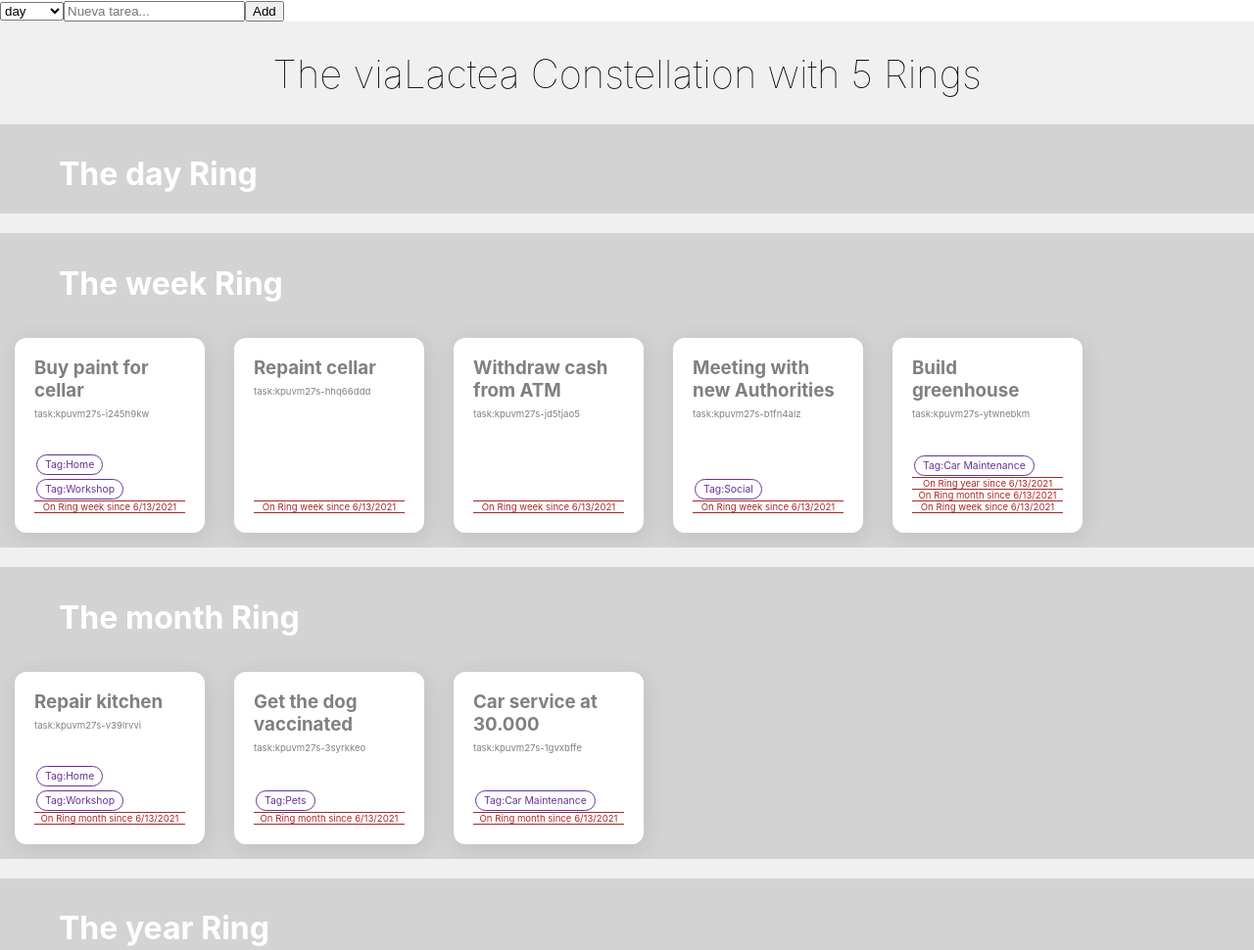
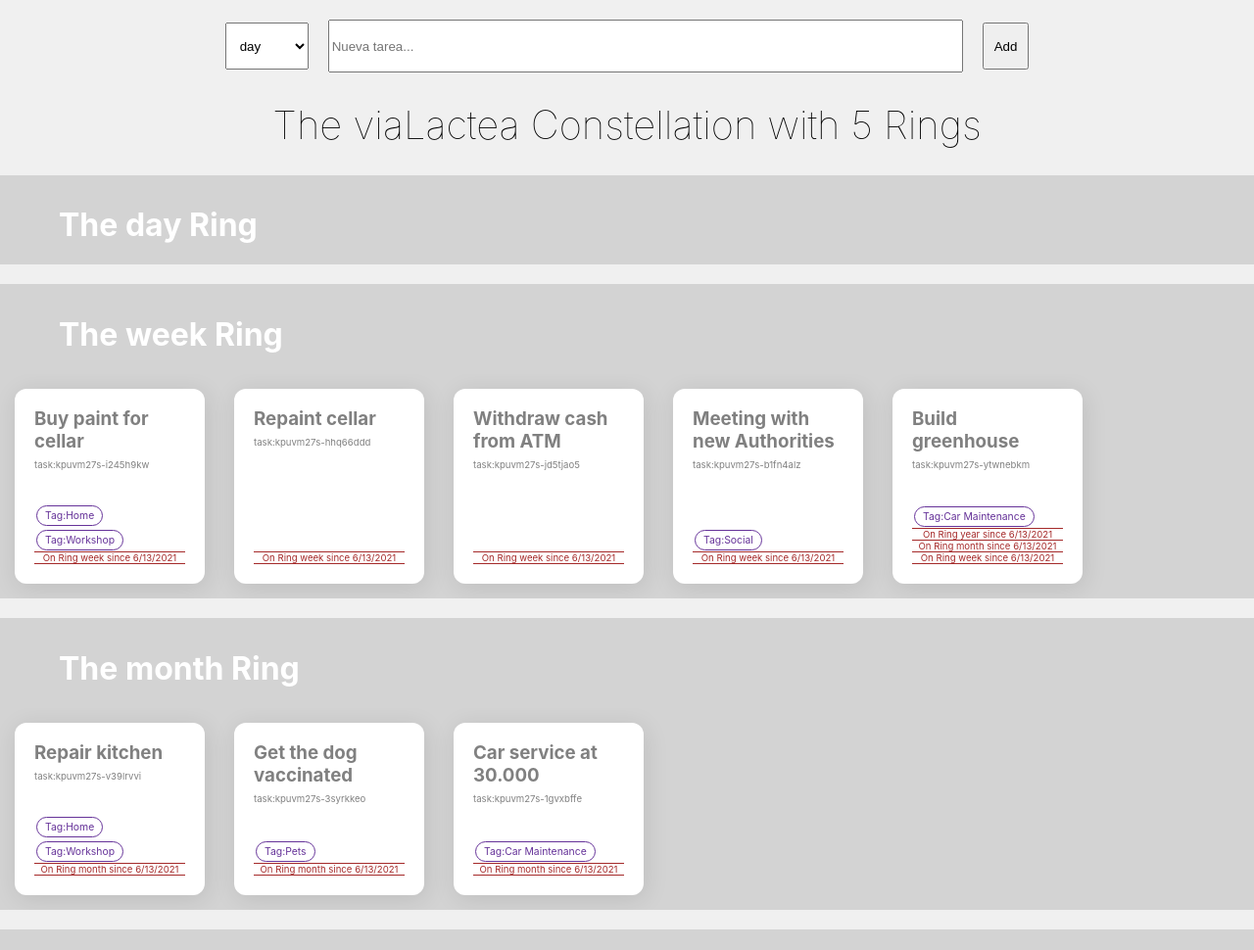
Before and after one commit to cape-/rings, a website: page webapp/index.html in a window 1280 px wide. Shown: the top 970 px of the page at 98% size. Drawn offline with Linux system fonts and the light colour scheme; files that its build step writes are made by us from their sources; files whose address does not match are found by name.

Commit message:
Extracted style from ring-constellation to ring-app

```diff
--- a/webapp/static/rings_v2.css
+++ b/webapp/static/rings_v2.css
@@ -1,3 +1,30 @@
+/* ---- APP ------------------------------------------ */
+
+.rings-app {
+    margin: 0;
+    padding: 0 0;
+    text-align: center;
+    background: #F0F0F0;
+}
+
+.rings-app-bar {
+    display: block;
+    padding-top: 20px
+}
+
+.rings-app-bar>button,
+.rings-app-bar>select {
+    margin: 0 10px;
+    padding: 10px;
+    height: 3rem;
+}
+
+.rings-app-bar>input {
+    margin: 0 10px;
+    height: 3rem;
+    min-width: 50%;
+}
+
 /* ---- CONSTELLATION -------------------------------- */
 
 .rings-constellation {
@@ -11,23 +38,6 @@
     font-weight: lighter;
     font-size: 2.5rem;
 }
-
-.rings-constellation-bar {
-    padding: 10px 0
-}
-
-.rings-constellation-bar>button,
-.rings-constellation-bar>select {
-    margin: 0 10px;
-    height: 3rem;
-}
-
-.rings-constellation-bar>input {
-    margin: 0 10px;
-    height: 3rem;
-    min-width: 50%;
-}
-
 
 /* ---- RING ----------------------------------------- */
 
```
